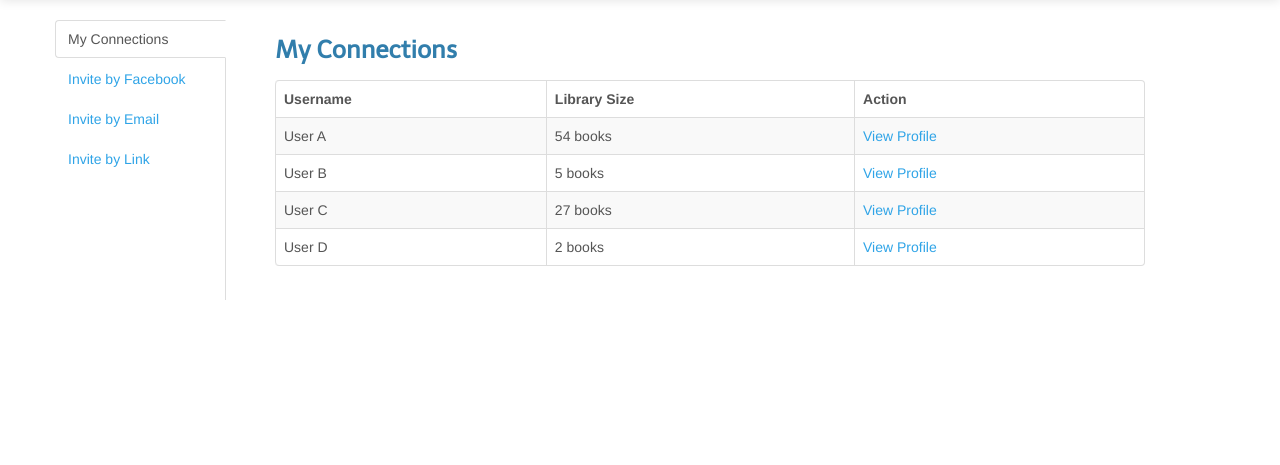
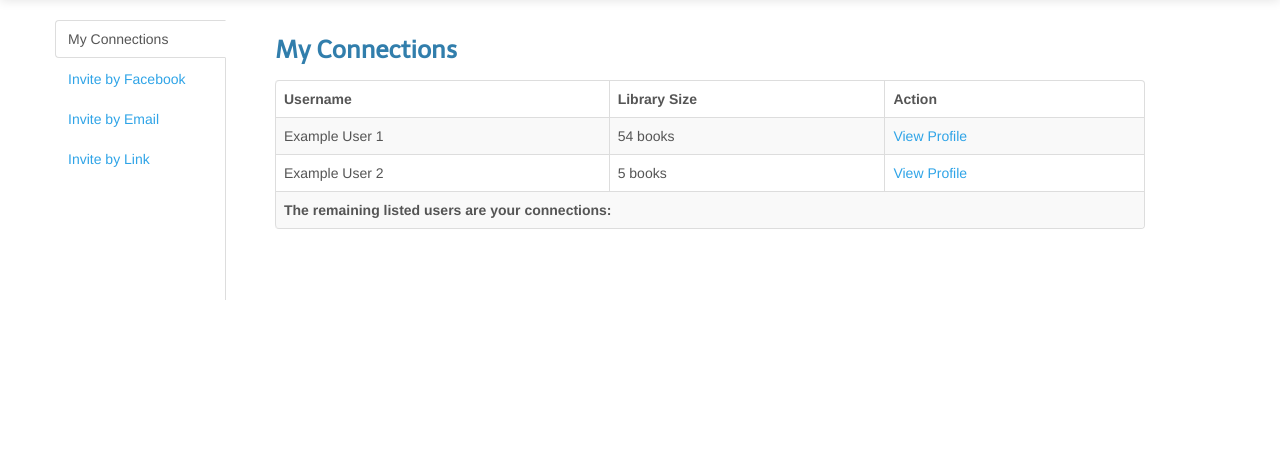
Before and after one commit to byu-osl/bookout, a Flask app: template bookout/templates/network.html in a window 1280 px wide. Shown: the part 51-516 px from the top of the page. Run offline with Flask 2, Linux system fonts and the light colour scheme; the template is opened without the code that fills it, so the values that code supplies are empty.

Commit message:
Updated Connections Table
It now shows two examples and the rest are your own connections.

```diff
--- a/bookout/templates/network.html
+++ b/bookout/templates/network.html
@@ -33,25 +33,16 @@
             </thead>
             <tbody>
               <tr>
-                <td>User A</td>
+                <td>Example User 1</td>
                 <td>54 books</td>
                 <td><a href="#">View Profile</a></td>
               </tr>
               <tr>
-                <td>User B</td>
+                <td>Example User 2</td>
                 <td>5 books</td>
                 <td><a href="#">View Profile</a></td>
               </tr>
-              <tr>
-                <td>User C</td>
-                <td>27 books</td>
-                <td><a href="#">View Profile</a></td>
-              </tr>
-              <tr>
-                <td>User D</td>
-                <td>2 books</td>
-                <td><a href="#">View Profile</a></td>
-              </tr>
+              <tr><td colspan="3"><b>The remaining listed users are your connections:</b></td></tr>
 {% for connection in user.get_all_connections() %}
   <tr>
     <td>{{ connection.username }}</td>
```
